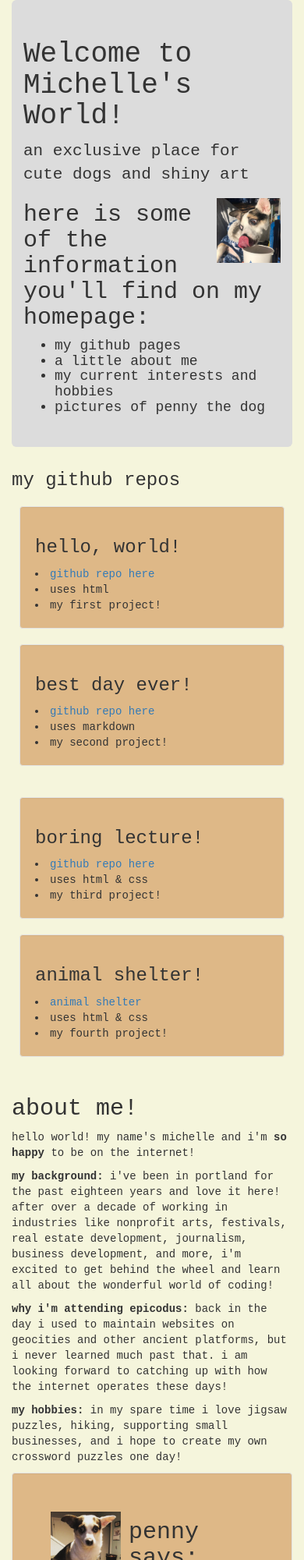
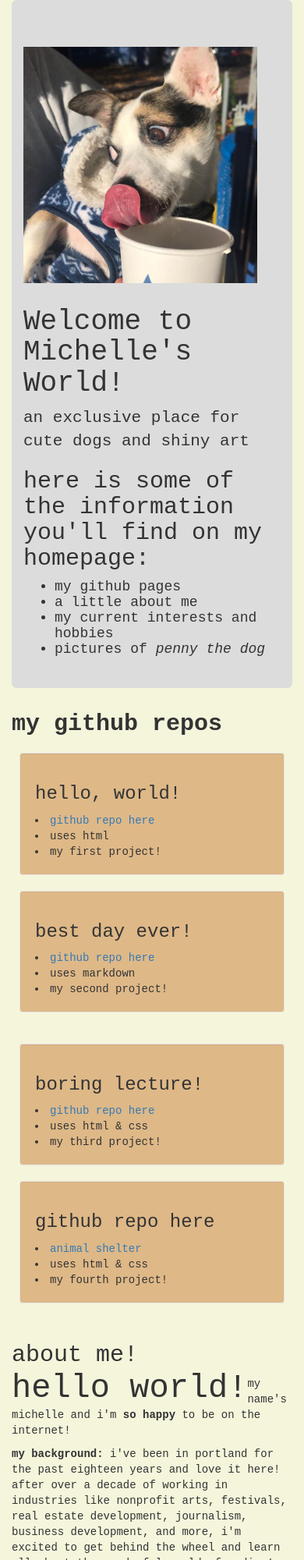
Before and after one commit to michelle-david/michelles-world, a plain HTML site: page index.html in a window 390 px wide. Shown: the top 2000 px of the page at 78% size. Drawn offline with Linux system fonts and the light colour scheme.

Commit message:
finalize design and readme

```diff
--- a/css/styles.css
+++ b/css/styles.css
@@ -1,5 +1,5 @@
 body {
-  font-family:monospace;
+  font-family: monospace;
   background-color: beige;
 }
 
@@ -12,9 +12,11 @@ body {
 }
 
 .header {
-  width: 25%;
-  position; static:
-  padding-left: 10px;
+  width: 35%;
+  float: right;
+  border: 10px;
+  padding: 15px;
+  margin: 15px;
   float: right;
 }
 
@@ -22,10 +24,22 @@ body {
   padding: 10px;
 }
 
+.hello {
+  float: left;
+  font-size: 300%;
+  line-height: 80%
+}
+
 .footer {
-  width: 50%;
+  width: 75%;
   float: left;
   padding: 10px;
+  margin: 10px;
+  border: 10px;
+}
+
+.span-footer {
+  font-family: fantasy;
 }
 
 .sidebar {
@@ -34,3 +48,15 @@ body {
   padding: 10px;
   margin: 10px;
 }
+
+@media screen and (max-width: 800px) {
+  .header {
+    width: 100%;
+  }
+}
+
+@media screen and (max-width: 800px) {
+  .footer {
+    width: 100%;
+  }
+}
--- a/index.html
+++ b/index.html
@@ -2,26 +2,27 @@
 <html>
 <head>
   <title>Welcome to Michelle's World!</title>
-  <link href="css/bootstrap.css" rel="stylesheet" type="text/css">
-  <link href="css/styles.css" rel="stylesheet" type="text/css">
+  <link href="css/bootstrap.css" rel="stylesheet" type="text/css" media="all">
+  <link href="css/styles.css" rel="stylesheet" type="text/css" media="all">
 </head>
 <body><div class="container">
   <div class="jumbotron">
+
+    <img class="header" src="img/penny1.png" alt="a cute dog.">
     <h1>Welcome to Michelle's World!</h1>
     <p>an exclusive place for cute dogs and shiny art</p>
 
-    <img class="header" src="img/penny1.png" alt="a cute dog.">
     <h2>here is some of the information you'll find on my homepage:</h2>
     <h4>
       <ul>
         <li>my github pages</li>
         <li>a little about me</li>
         <li>my current interests and hobbies</li>
-        <li>pictures of penny the dog</li>
+        <li>pictures of <em>penny the dog</em></li>
       </ul>
     </h4>
   </div>
-  <h3>my github repos</h2>
+  <h2><strong>my github repos</strong></h2>
     <div class="row">
       <div class="col-md-6">
         <div class="well"><h3>hello, world!</h3>
@@ -47,7 +48,7 @@
     </div>
   </div>
   <div class="col-md-6">
-    <div class="well"><h3>animal shelter!</h3>
+    <div class="well"><h3>github repo here</h3>
       <li><a href="https://github.com/michelle-david/boring-lecture">animal shelter</a></li>
       <li>uses html & css</li>
       <li>my fourth project!</li>
@@ -55,7 +56,7 @@
   </div>
   </div>
   <h2>about me!</h2>
-  <p>hello world! my name's michelle and i'm <strong>so happy</strong> to be on the internet!</p>
+  <p><span class="hello">hello world!</span> my name's michelle and i'm <strong>so happy</strong> to be on the internet!</p>
   <p><b>my background:</b> i've been in portland for the past eighteen years and love it here! after over a decade of working in industries like nonprofit arts, festivals, real estate development, journalism, business development, and more, i'm excited to get behind the wheel and learn all about the wonderful world of coding!</p>
   <p><b>why i'm attending epicodus: </b>back in the day i used to maintain websites on geocities and other ancient platforms, but i never learned much past that. i am looking forward to catching up with how the internet operates these days!</p>
   <p><b>my hobbies: </b>in my spare time i love jigsaw puzzles, hiking, supporting small businesses, and i hope to create my own crossword puzzles one day!</p>
@@ -63,7 +64,7 @@
 
 <div class="sidebar">
   <img class="footer" src="img/penny2.png" alt text="super-duper cute dog">
-  <h2>penny says: don't forget to follow me on <a href="http://www.instagram.com/pendwmpianpdx">instagram!</a></h2>
+  <h2>penny says: <em><span class="span-footer">don't forget to follow me on <a href="http://www.instagram.com/pendwmpianpdx">instagram!</a></span></em></h2>
 </div>
 </div>
 </div>
```
Also changed, not shown: 1 other file.
